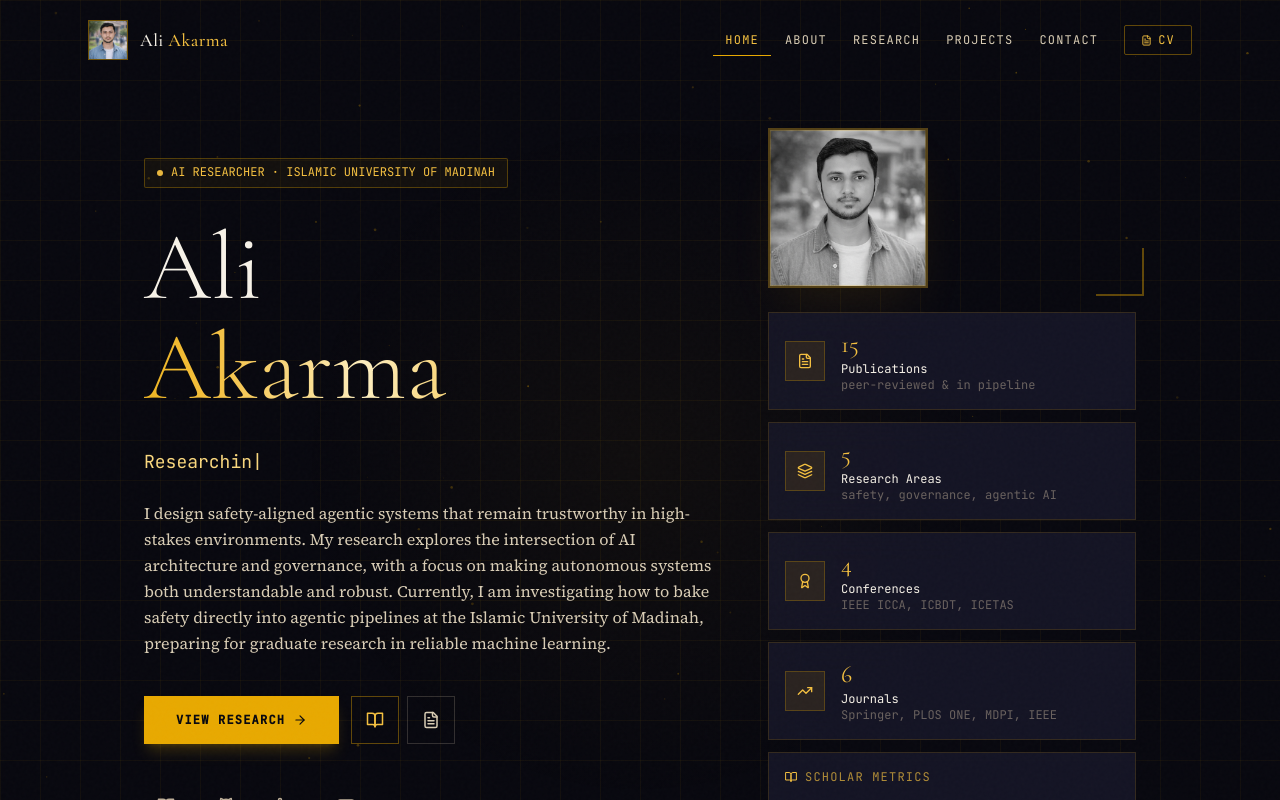
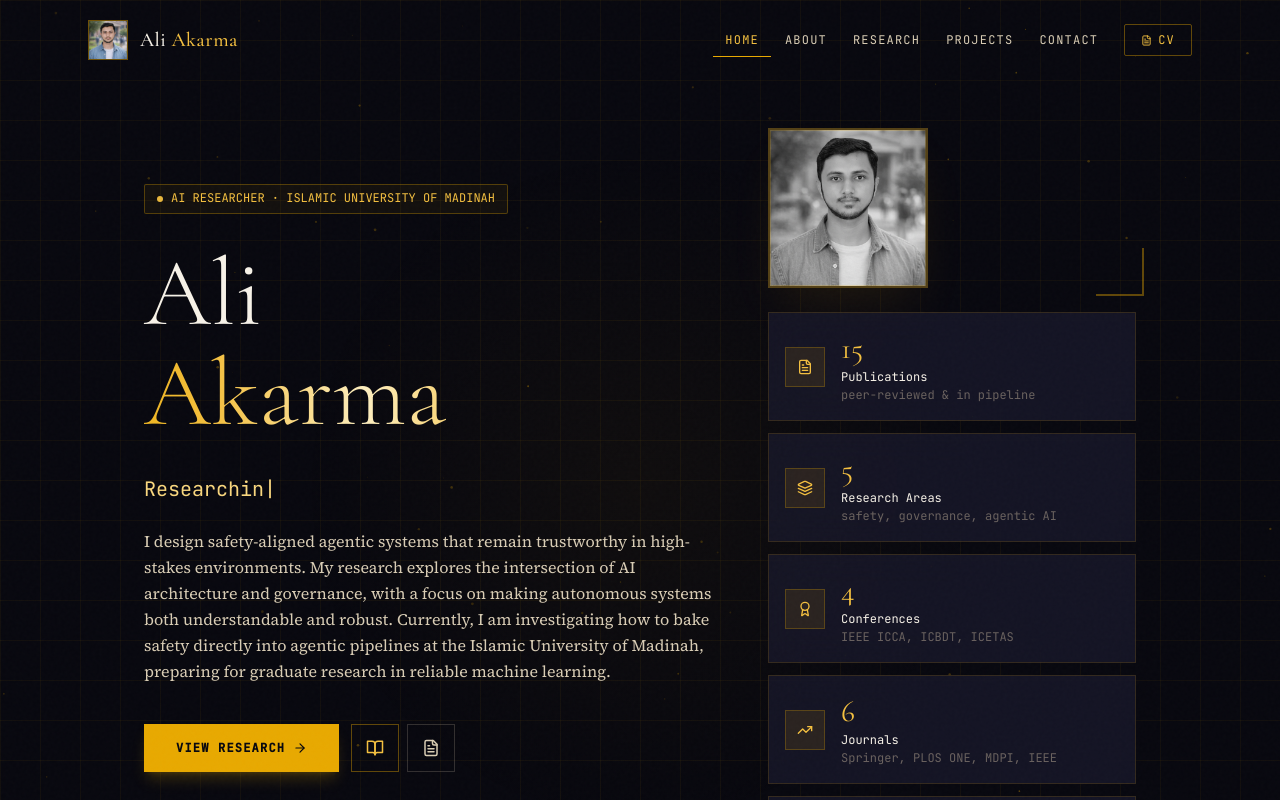
Before and after one commit to aliakarma/portfolio, a Next.js app: page / in a window 1280 px wide. Shown: the top 800 px of the page. Built offline with nearby package versions, Linux system fonts and the light colour scheme.

Commit message:
Update tailwind.config.js

```diff
--- a/tailwind.config.js
+++ b/tailwind.config.js
@@ -72,6 +72,17 @@ module.exports = {
         'grid-pattern': "linear-gradient(rgba(232,169,0,0.05) 1px, transparent 1px), linear-gradient(90deg, rgba(232,169,0,0.05) 1px, transparent 1px)",
         'radial-gold':  'radial-gradient(ellipse at center, rgba(232,169,0,0.15) 0%, transparent 70%)',
       },
+      fontSize: {
+        'xs':   ['clamp(0.7rem, 2vw, 0.75rem)', { lineHeight: '1.5' }],
+        'sm':   ['clamp(0.8rem, 2.5vw, 0.875rem)', { lineHeight: '1.5' }],
+        'base': ['clamp(0.9rem, 3vw, 1rem)', { lineHeight: '1.6' }],
+        'lg':   ['clamp(1.1rem, 4vw, 1.25rem)', { lineHeight: '1.5' }],
+        'xl':   ['clamp(1.25rem, 5vw, 1.5rem)', { lineHeight: '1.4' }],
+        '2xl':  ['clamp(1.5rem, 6vw, 1.875rem)', { lineHeight: '1.3' }],
+        '3xl':  ['clamp(1.875rem, 7vw, 2.25rem)', { lineHeight: '1.2' }],
+        '4xl':  ['clamp(2.25rem, 8vw, 3rem)', { lineHeight: '1.1' }],
+        '5xl':  ['clamp(3rem, 10vw, 4.5rem)', { lineHeight: '1' }],
+      },
       backdropBlur: {
         xs: '2px',
       },
```
